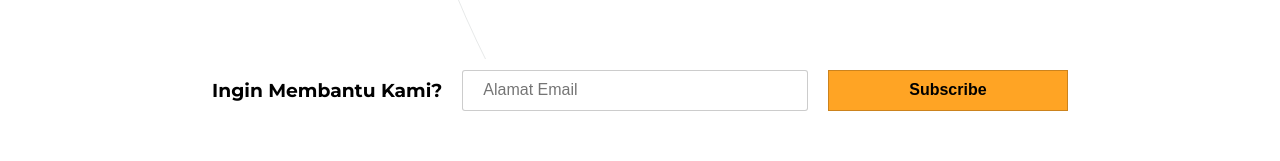
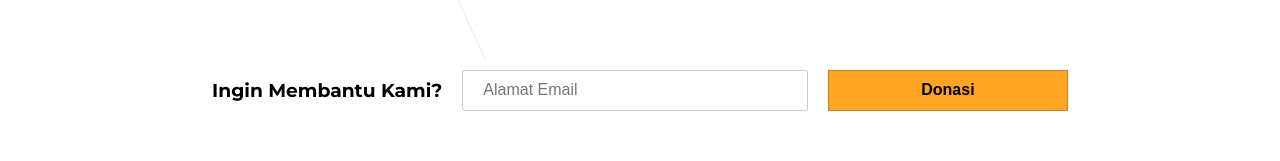
Before and after one commit to vashafaris/aquifera-client, a Next.js app: page / in a window 1280 px wide. Shown: the part 2283-2444 px from the top of the page. Built offline with nearby package versions, Linux system fonts and the light colour scheme.

Commit message:
landing page

```diff
--- a/pages/index.tsx
+++ b/pages/index.tsx
@@ -530,7 +530,7 @@ export default function Home() {
         <div className='email-container'>
           <h3>Ingin Membantu Kami?</h3>
           <Input placeholder='Alamat Email' width='30%' margin={'.8rem 0'} />
-          <Button>Subscribe</Button>
+          <Button>Donasi</Button>
         </div>
       </Contribution>
     </>
```
